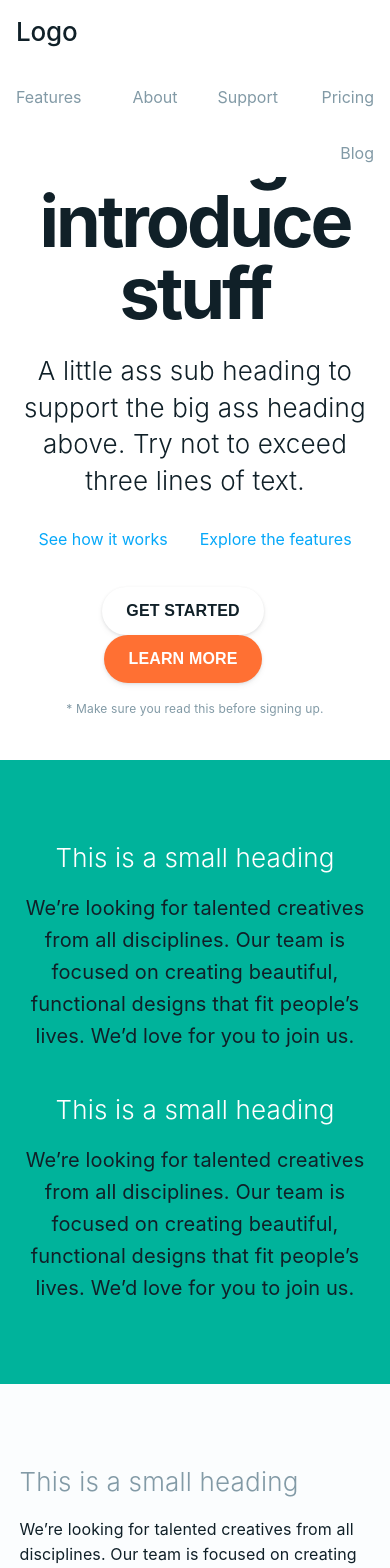
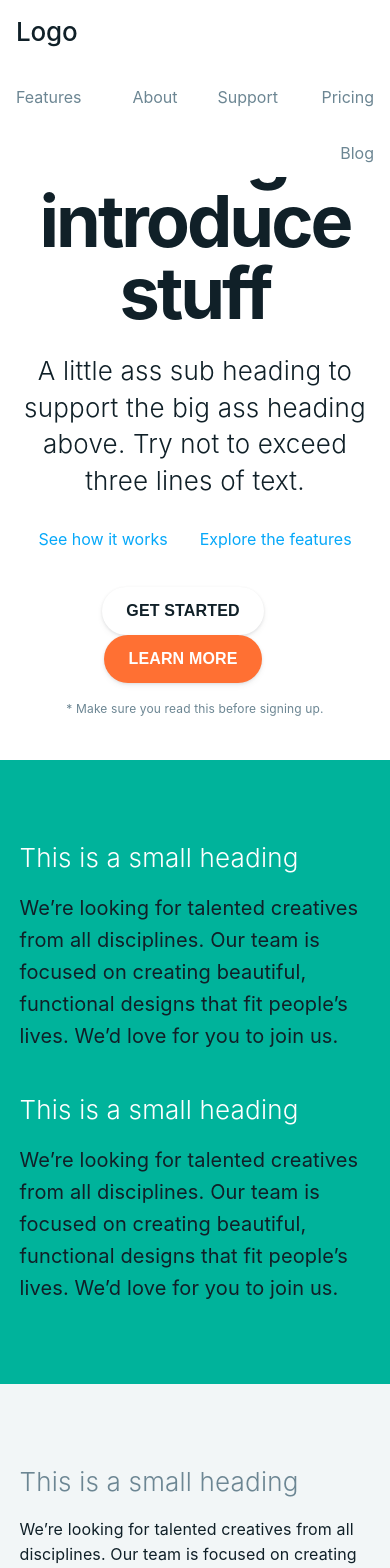
Before and after one commit to alobato/modulz-styled, a React (Create React App) app: page / in a window 390 px wide. Shown: the top 1568 px of the page. Built offline with nearby package versions, Linux system fonts and the light colour scheme.

Commit message:
Make alignment component responsive

```diff
--- a/src/App.js
+++ b/src/App.js
@@ -80,7 +80,7 @@ class App extends Component {
 
         <Section large teal>
           <Container large>
-            <Alignment center>
+            <Alignment bps_center>
               <Grid>
                 <GridColumn column_12 bps_column_6>
                   <Spacing mb3>
@@ -99,7 +99,7 @@ class App extends Component {
           </Container>
         </Section>
 
-        <Section large gray_100>
+        <Section large gray_200>
           <Container large>
             <Grid>
               <GridColumn column_12 bps_column_8>
--- a/src/Palette.js
+++ b/src/Palette.js
@@ -26,7 +26,7 @@ export const GRAY_100 = 'hsl(200, 43%, 99%)';
 export const GRAY_200 = 'hsl(200, 26%, 96%)';
 export const GRAY_300 = 'hsl(200, 29%, 92%)';
 export const GRAY_400 = 'hsl(200, 22%, 80%)';
-export const GRAY_500 = 'hsl(200, 17%, 58%)';
+export const GRAY_500 = 'hsl(200, 15%, 50%)';
 export const GRAY_700 = 'hsl(200, 34%, 15%)';
 export const GRAY_800 = 'hsl(200, 43%, 11%)';
 
--- a/src/components/Alignment.js
+++ b/src/components/Alignment.js
@@ -1,10 +1,35 @@
 import React from 'react';
 import styled, { css } from 'styled-components';
+import * as palette from './../Palette.js';
 
 const Alignment = styled.div`
   ${props => props.left && css` text-align: left; `}
   ${props => props.center && css` text-align: center; `}
   ${props => props.right && css` text-align: right; `}
+
+  @media screen and (min-width: ${palette.BREAKPOINT_S}) {
+    ${props => props.bps_left && css` text-align: left; `}
+    ${props => props.bps_center && css` text-align: center; `}
+    ${props => props.bps_right && css` text-align: right; `}
+  }
+
+  @media screen and (min-width: ${palette.BREAKPOINT_M}) {
+    ${props => props.bpm_left && css` text-align: left; `}
+    ${props => props.bpm_center && css` text-align: center; `}
+    ${props => props.bpm_right && css` text-align: right; `}
+  }
+
+  @media screen and (min-width: ${palette.BREAKPOINT_L}) {
+    ${props => props.bpl_left && css` text-align: left; `}
+    ${props => props.bpl_center && css` text-align: center; `}
+    ${props => props.bpl_right && css` text-align: right; `}
+  }
+
+  @media screen and (min-width: ${palette.BREAKPOINT_XL}) {
+    ${props => props.bpxl_left && css` text-align: left; `}
+    ${props => props.bpxl_center && css` text-align: center; `}
+    ${props => props.bpxl_right && css` text-align: right; `}
+  }
 `;
 
 export default Alignment;
```
